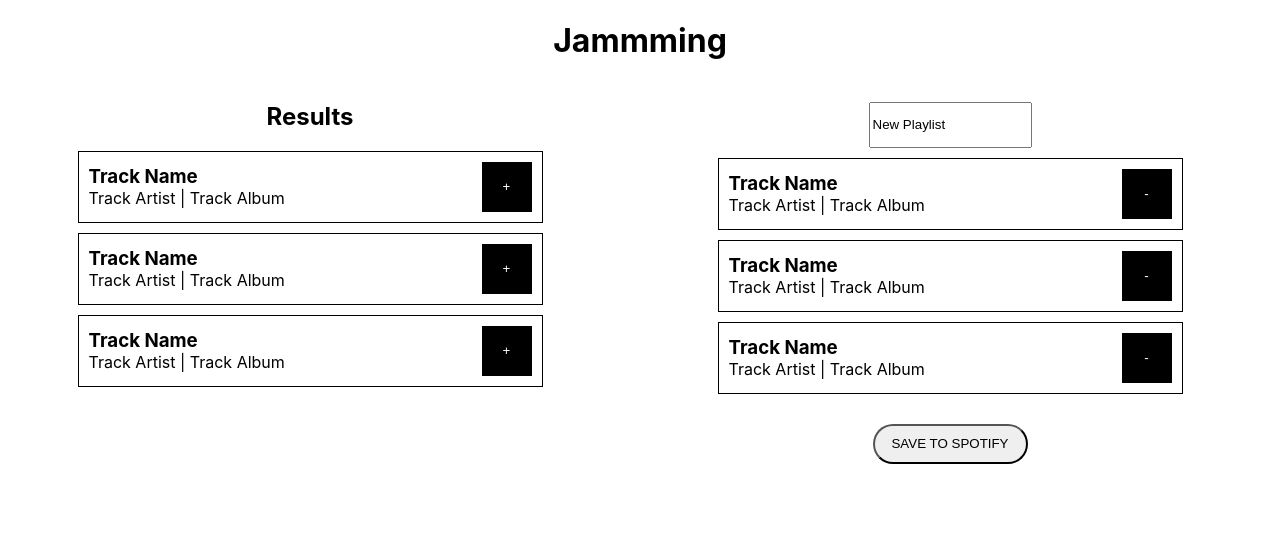
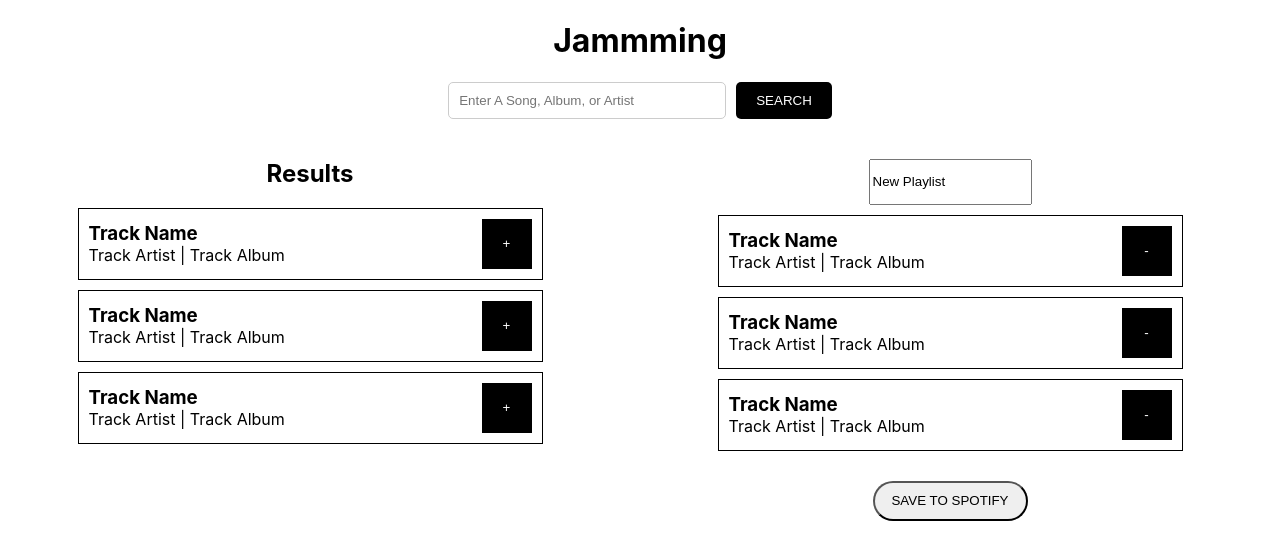
Before and after one commit to anishsharma21/jammming, a React (Create React App) app: page / in a window 1280 px wide. Shown: the top 560 px of the page. Built offline with nearby package versions, Linux system fonts and the light colour scheme.

Commit message:
Enable SearchBar component and apply CSS module

```diff
--- a/src/App/App.js
+++ b/src/App/App.js
@@ -1,6 +1,6 @@
 import React from 'react';
 import './App.css';
-// import SearchBar from '../SearchBar/SearchBar';
+import SearchBar from '../SearchBar/SearchBar';
 import SearchResults from '../SearchResults/SearchResults';
 import Playlist from '../Playlist/Playlist';
 
@@ -8,7 +8,7 @@ function App() {
   return (
     <div className="App">
       <h1>Jammming</h1>
-      {/* <SearchBar /> */}
+      <SearchBar />
       <div className="SearchResultsContainer">
         <SearchResults />
         <Playlist />
--- a/src/SearchBar/SearchBar.js
+++ b/src/SearchBar/SearchBar.js
@@ -1,11 +1,11 @@
 import React from 'react';
-import './SearchBar.module.css';
+import styles from './SearchBar.module.css'; // Import the CSS module
 
 function SearchBar() {
   return (
-    <div className="SearchBar">
+    <div className={styles.SearchBar}> {/* Use the styles in your JSX code */}
       <input placeholder="Enter A Song, Album, or Artist" />
-      <button className="SearchButton">SEARCH</button>
+      <button className={styles.SearchButton}>SEARCH</button>
     </div>
   );
 }
--- a/src/SearchBar/SearchBar.module.css
+++ b/src/SearchBar/SearchBar.module.css
@@ -0,0 +1,22 @@
+.SearchBar {
+    display: flex;
+    justify-content: center;
+    margin-bottom: 20px;
+  }
+
+.SearchBar input {
+    width: 20%;
+    padding: 10px;
+    border-radius: 5px;
+    border: 1px solid #ccc;
+    margin-right: 10px;
+}
+
+.SearchBar .SearchButton {
+    padding: 10px 20px;
+    border-radius: 5px;
+    border: none;
+    background-color: black;
+    color: white;
+    cursor: pointer;
+}
--- a/src/index.js
+++ b/src/index.js
@@ -6,6 +6,7 @@ import App from './App/App';
 // import TrackList from './TrackList/TrackList';
 // import SearchResults from './SearchResults/SearchResults';
 // import Playlist from './Playlist/Playlist';
+// import SearchBar from './SearchBar/SearchBar';
 import reportWebVitals from './reportWebVitals';
 
 const root = ReactDOM.createRoot(document.getElementById('root'));
```
